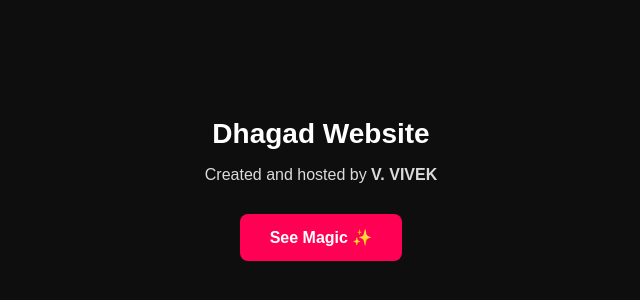
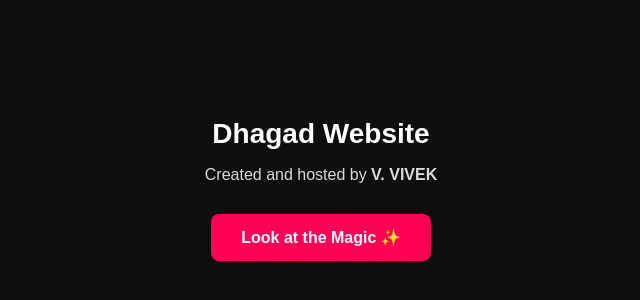
Before and after one commit to vivekvennam/magicapp, a website: page public/index.html in a window 1280 px wide. Shown: the part 220-520 px from the top of the page, without its empty margins (319-959 px from the left). Drawn offline with Linux system fonts and the light colour scheme.

Commit message:
chinna theda

```diff
--- a/public/index.html
+++ b/public/index.html
@@ -38,4 +38,4 @@
   <div class="container">
     <h1>Dhagad Website</h1>
     <p>Created and hosted by <strong>V. VIVEK</strong></p>
-    <a href="magic.html">See Magic ✨
+    <a href="magic.html">Look at the Magic ✨
```
